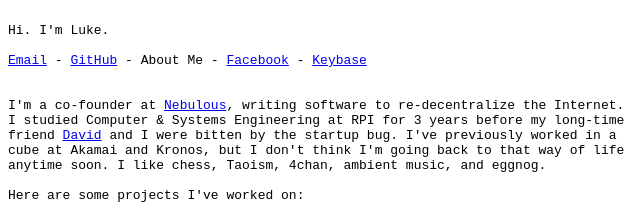
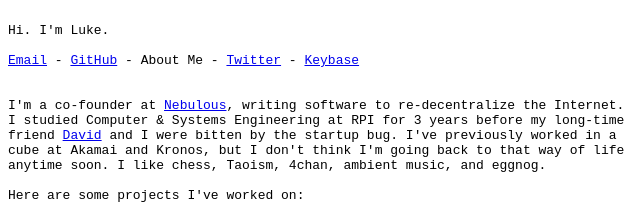
Before and after one commit to lukechampine/lukechampine.github.io, a plain HTML site: page index.html in a window 1280 px wide. Shown: the top 215 px of the page, 0-640 px from the left. Drawn offline with Linux system fonts and the light colour scheme.

Commit message:
Facebook -> Twitter

```diff
--- a/index.html
+++ b/index.html
@@ -8,7 +8,7 @@
 
 Hi. I'm Luke.
 
-<a href="mailto:luke@lukechampine.com">Email</a> - <a href="https://github.com/lukechampine">GitHub</a> - About Me - <a href="https://facebook.com/phoneme">Facebook</a> - <a href="https://keybase.io/lukechampine">Keybase</a>
+<a href="mailto:luke@lukechampine.com">Email</a> - <a href="https://github.com/lukechampine">GitHub</a> - About Me - <a href="https://twitter.com/lukechampine">Twitter</a> - <a href="https://keybase.io/lukechampine">Keybase</a>
 
 
 I'm a co-founder at <a href="https://sia.tech">Nebulous</a>, writing software to re-decentralize the Internet.
```
